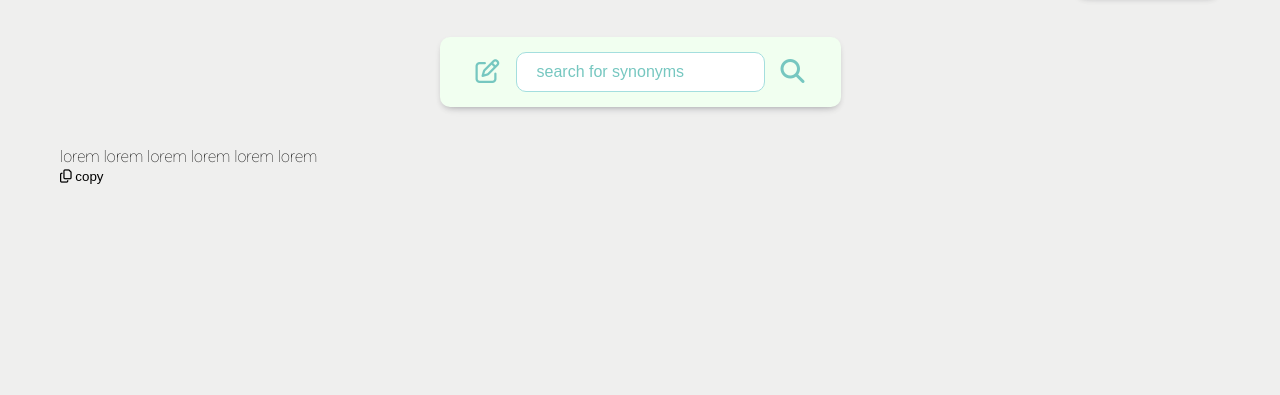
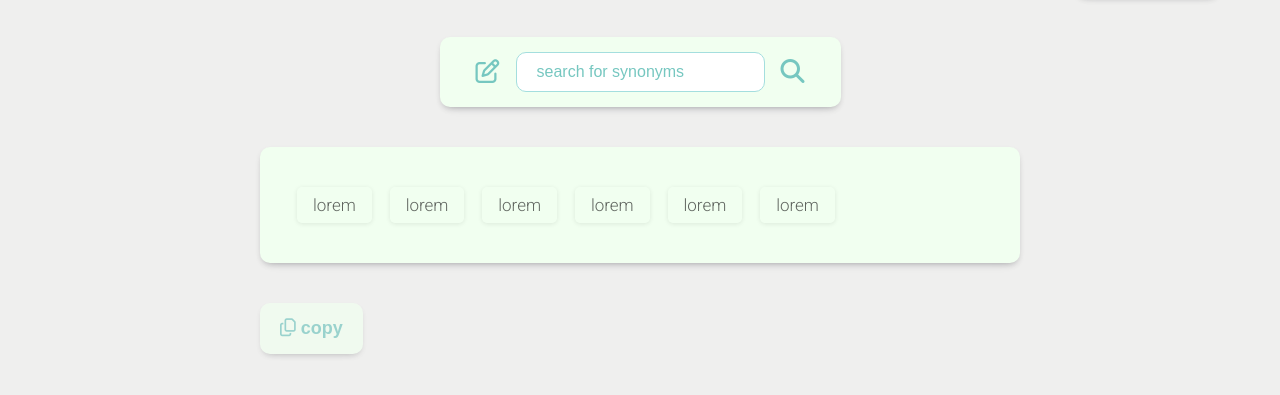
Before and after one commit to LRSORRENTI/synonym-app, a plain HTML site: page index.html in a window 1280 px wide. Shown: the part 67-462 px from the top of the page. Drawn offline with Linux system fonts and the light colour scheme.

Commit message:
Added styling to copy button

```diff
--- a/stylesheets/main.css
+++ b/stylesheets/main.css
@@ -131,6 +131,47 @@ button {
   width: 100%;
 }
 
+.word-app-body {
+  /* display: none; */
+}
+
+.word-app-body-content {
+  max-width: 800px;
+  margin: 0 auto;
+}
+
+#word-list {
+  background-color: var(--mint-cream);
+  border-radius: 10px;
+  padding: 3rem;
+  box-shadow: rgba(50, 50, 93, 0.25) 0px 6px 12px -10px,
+    rgba(0, 0, 0, 0.3) 0px 3px 7px -3px;
+}
+
+.word-item {
+  font-weight: 300;
+  font-size: 1.7rem;
+  opacity: 0.6;
+  box-shadow: 0 1px 5px rgba(0, 0, 0, 0.15);
+  display: inline-block;
+  padding: 0.8rem 1.6rem;
+  margin: 1rem 0.7rem;
+  border-radius: 5px;
+}
+
+#copy-btn {
+  padding: 1.5rem 2rem;
+  font-size: 1.8rem;
+  margin-top: 4rem;
+  font-weight: 600;
+  opacity: 0.7;
+  color: var(--spearmint-green);
+  border-radius: 10px;
+  background-color: var(--mint-cream);
+  box-shadow: rgba(50, 50, 93, 0.25) 0px 6px 12px -10px,
+    rgba(0, 0, 0, 0.3) 0px 3px 7px -3px;
+}
+
 /* h1 {
   border: 1.4px solid var(--light-mint);
   max-width: 200px;
```
